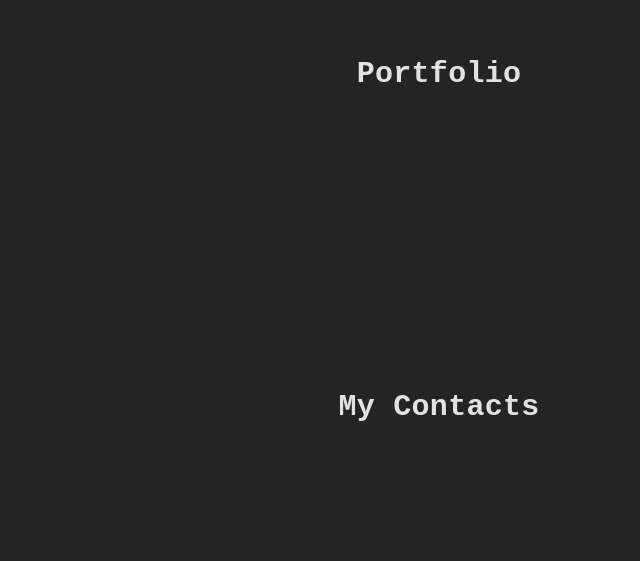
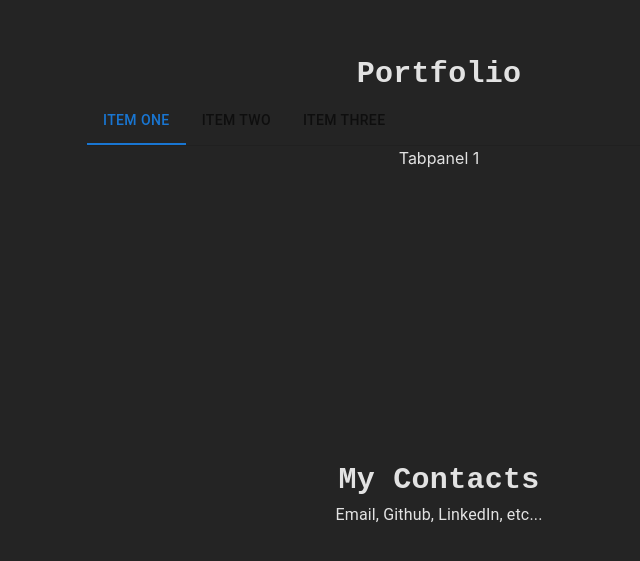
Before and after one commit to pokemonball34/resume-website, a React (Vite) app: page / in a window 1280 px wide. Shown: the part 2530-3091 px from the top of the page, without its empty margins (201-841 px from the left). Built offline with nearby package versions, Linux system fonts and the light colour scheme.

Commit message:
Scaffolding for Contact and Portfolio Section

```diff
--- /dev/null
+++ b/src/components/portfolio/Tabpanel.tsx
@@ -0,0 +1,14 @@
+import Box from '@mui/material/Box';
+
+export type Props = {
+    children?: React.ReactNode;
+    index: number;
+    value: number;
+};
+
+const Tabpanel = (props: Props) => {
+    const { children, value, index } = props;
+    return <Box hidden={value !== index}>{children}</Box>;
+};
+
+export default Tabpanel;
--- a/src/pages/contact/Contact.tsx
+++ b/src/pages/contact/Contact.tsx
@@ -7,6 +7,7 @@ const Contact = () => {
             <Typography fontSize={30} fontFamily={'monospace'} fontWeight={700}>
                 My Contacts
             </Typography>
+            <Typography>Email, Github, LinkedIn, etc...</Typography>
         </Box>
     );
 };
--- a/src/pages/portfolio/Portfolio.tsx
+++ b/src/pages/portfolio/Portfolio.tsx
@@ -1,12 +1,38 @@
 import Box from '@mui/material/Box';
+import Tab from '@mui/material/Tab';
+import Tabs from '@mui/material/Tabs';
 import Typography from '@mui/material/Typography';
+import { useState } from 'react';
+import Tabpanel from '../../components/portfolio/Tabpanel';
 
 const Portfolio = () => {
+    const [value, setValue] = useState(0);
+
     return (
         <Box sx={{ m: 36 }}>
             <Typography fontSize={30} fontFamily={'monospace'} fontWeight={700}>
                 Portfolio
             </Typography>
+            <Box sx={{ borderBottom: 1, borderColor: 'divider' }}>
+                <Tabs
+                    value={value}
+                    onChange={(_, newValue) => setValue(newValue)}
+                    aria-label='basic tabs example'
+                >
+                    <Tab label='Item One' id='tab0' />
+                    <Tab label='Item Two' id='tab1' />
+                    <Tab label='Item Three' id='tab2' />
+                </Tabs>
+            </Box>
+            <Tabpanel value={value} index={0}>
+                Tabpanel 1
+            </Tabpanel>
+            <Tabpanel value={value} index={1}>
+                Tabpanel 2
+            </Tabpanel>
+            <Tabpanel value={value} index={2}>
+                Tabpanel 3
+            </Tabpanel>
         </Box>
     );
 };
```
